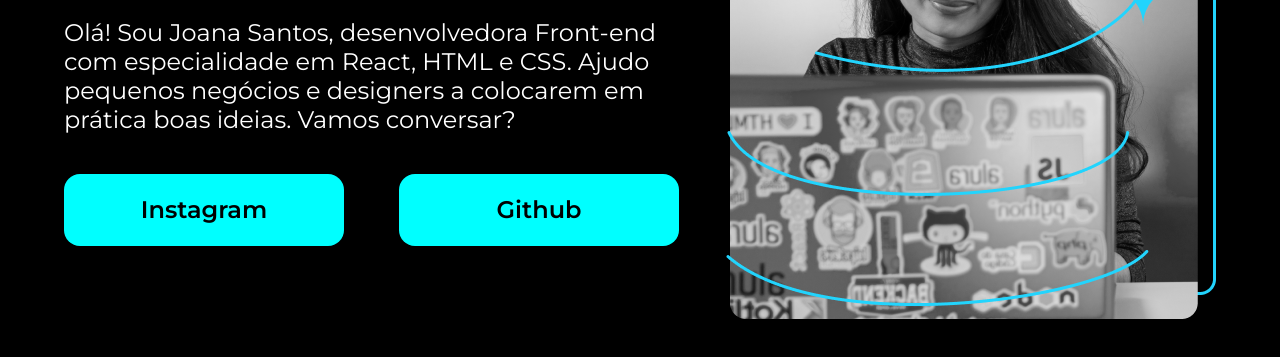
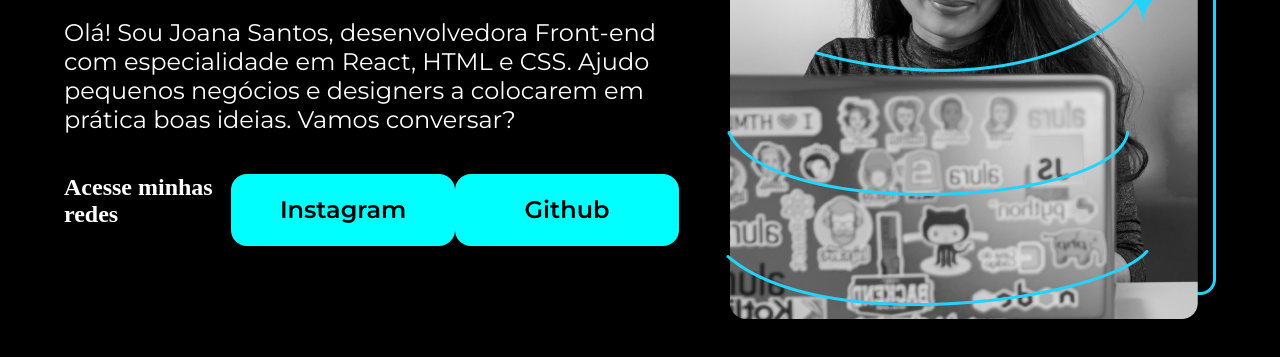
Before and after one commit to guiflins/LandingPageFront-end, a plain HTML site: page atv4.html in a window 1280 px wide. Shown: the part 295-652 px from the top of the page. Drawn offline with nearby package versions, Linux system fonts and the light colour scheme.

Commit message:
Landing Page HTML e CSS

```diff
--- a/atv4.html
+++ b/atv4.html
@@ -14,6 +14,7 @@
             <p class="apresentacao_conteudo_texto">Olá! Sou Joana Santos, desenvolvedora Front-end com especialidade em React, HTML e CSS. Ajudo
             pequenos negócios e designers a colocarem em prática boas ideias. Vamos conversar?</p>
         <div class="apresentacao__links">
+            <h2>Acesse minhas redes</h2>
             <a class="apresentacao__links__link" href="https://instagram.com/rafaballerini">Instagram</a>
 
             <a class="apresentacao__links__link" href="https://github.com/guilhermeonrails">Github</a>
```
